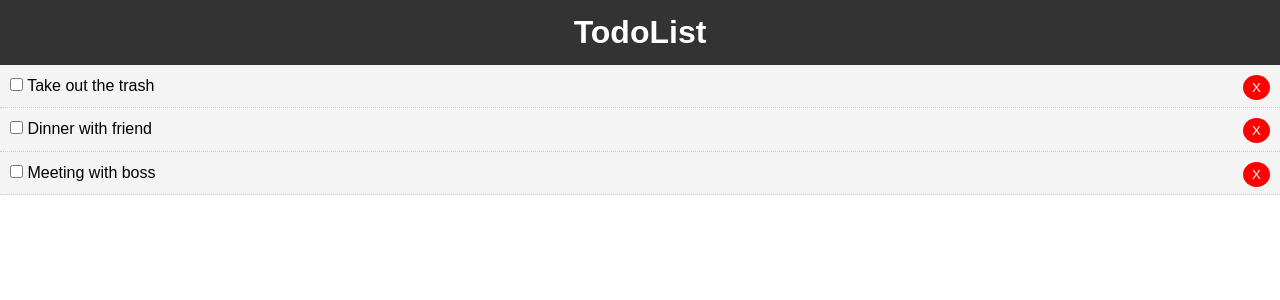
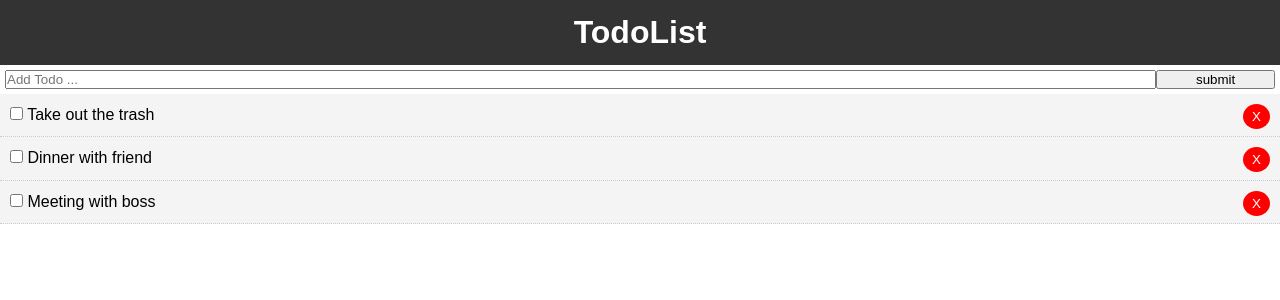
Before and after one commit to chris-warner/React-ToDo-List, a React (Create React App) app: page / in a window 1280 px wide. Shown: the top 300 px of the page. Built offline with nearby package versions, Linux system fonts and the light colour scheme.

Commit message:
added <Addtodo />

```diff
--- a/src/App.js
+++ b/src/App.js
@@ -50,6 +50,7 @@ return todo;
     return (
       <div className="App">
       <Header />
+      <AddTodo />
       <Todos todos={this.state.todos} markComplete={this.markComplete} delTodo={this.delTodo}/>
         </div>
     );
```
